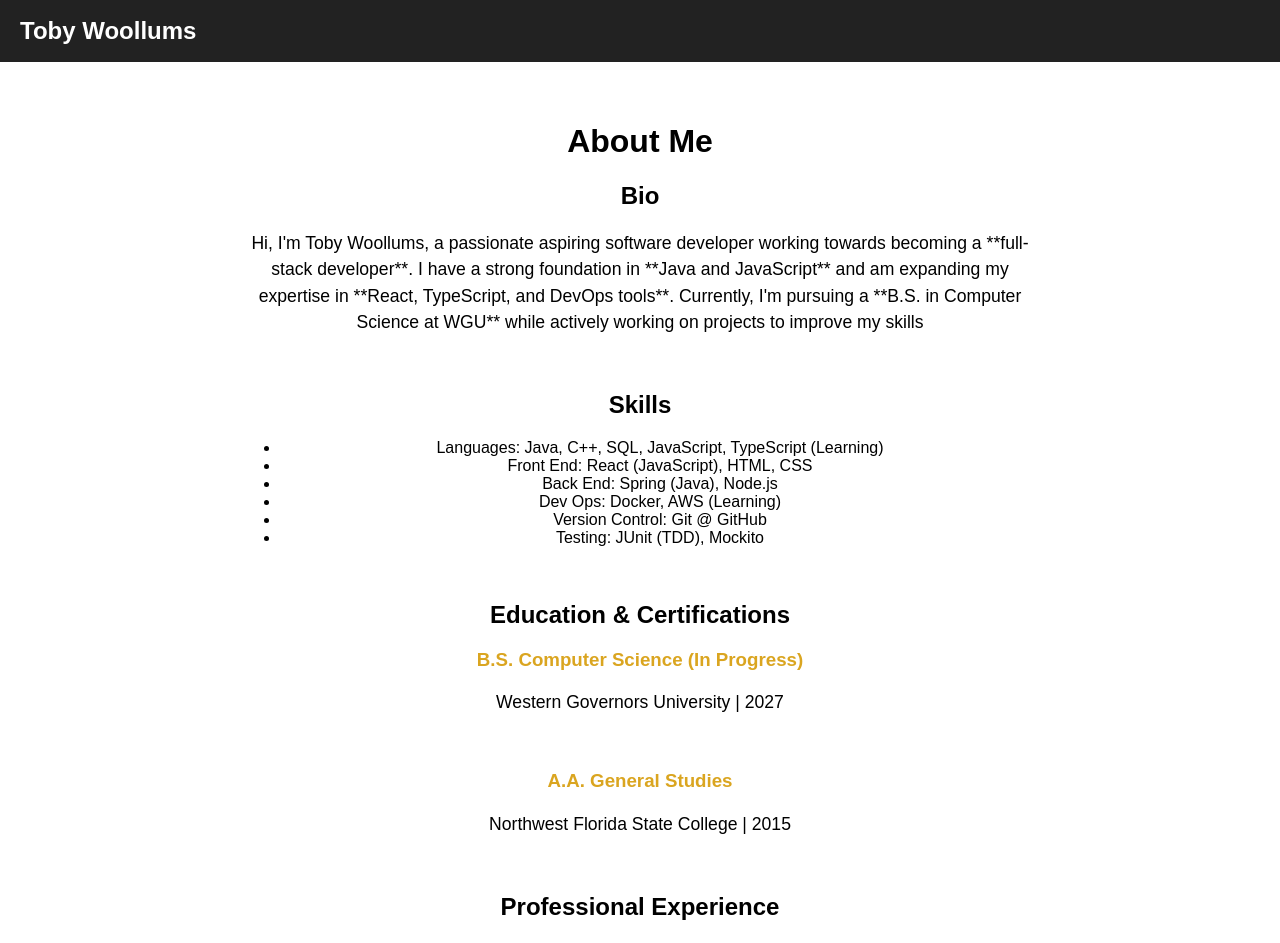
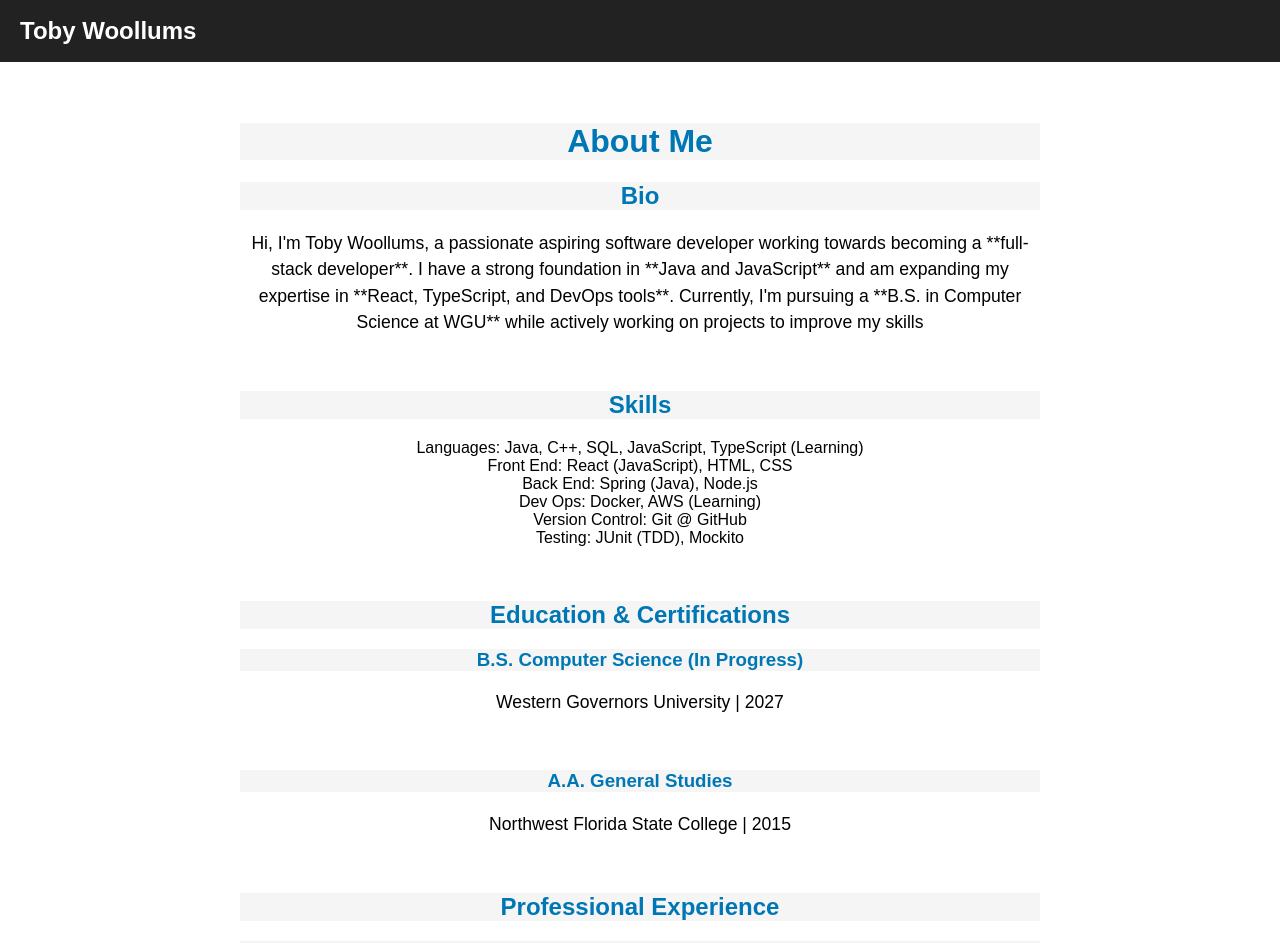
Before and after one commit to woollumst/woollumst.github.io, a React (Vite) app: page /about in a window 1280 px wide. Shown: the top 943 px of the page. Built offline with nearby package versions, Linux system fonts and the light colour scheme.

Commit message:
Update About.jsx

```diff
--- a/src/pages/About.jsx
+++ b/src/pages/About.jsx
@@ -3,32 +3,32 @@ import "./About.css";
 function About() {
     return (
         <div className="about">
-            <h1>About Me</h1>
-            <h2>Bio</h2>
+            <h1 className="heading">About Me</h1>
+            <h2 className="heading">Bio</h2>
             <p>Hi, I'm Toby Woollums, a passionate aspiring software developer working towards becoming a **full-stack developer**. I have a strong foundation in **Java and JavaScript** and am expanding my expertise in **React, TypeScript, and DevOps tools**. Currently, I'm pursuing a **B.S. in Computer Science at WGU** while actively working on projects to improve my skills</p>
             <br />
-            <h2>Skills</h2>
-            <ul>
-                <li>Languages: Java, C++, SQL, JavaScript, TypeScript (Learning)</li>
-                <li>Front End: React (JavaScript), HTML, CSS</li>
-                <li>Back End: Spring (Java), Node.js</li>
-                <li>Dev Ops: Docker, AWS (Learning)</li>
-                <li>Version Control: Git @ GitHub</li>
-                <li>Testing: JUnit (TDD), Mockito</li>
+            <h2  className="heading">Skills</h2>
+            <ul className="list">
+                <li className="list-item">Languages: Java, C++, SQL, JavaScript, TypeScript (Learning)</li>
+                <li className="list-item">Front End: React (JavaScript), HTML, CSS</li>
+                <li className="list-item">Back End: Spring (Java), Node.js</li>
+                <li className="list-item">Dev Ops: Docker, AWS (Learning)</li>
+                <li className="list-item">Version Control: Git @ GitHub</li>
+                <li className="list-item">Testing: JUnit (TDD), Mockito</li>
             </ul>
             <br />
-            <h2>Education & Certifications</h2>
-            <h3>B.S. Computer Science (In Progress)</h3>
+            <h2  className="heading">Education & Certifications</h2>
+            <h3  className="heading">B.S. Computer Science (In Progress)</h3>
             <p>Western Governors University | 2027</p>
             <br />
-            <h3>A.A. General Studies</h3>
+            <h3  className="heading">A.A. General Studies</h3>
             <p>Northwest Florida State College | 2015</p>
             <br />
-            <h2>Professional Experience</h2>
-            <h3>Java Backend Developer Internship</h3>
+            <h2  className="heading">Professional Experience</h2>
+            <h3  className="heading">Java Backend Developer Internship</h3>
             <p>Revature | 08/2024 - Present</p>
             <br />
-            <h2>Future Goals</h2>
+            <h2  className="heading">Future Goals</h2>
             <p>My goal is to land my first **software development role** while continuing to grow in **React, full-stack development, and DevOps**. I'm eager to work on meaningful projects and contribute to a dynamic engineering team.</p>
         </div>
     );
```
